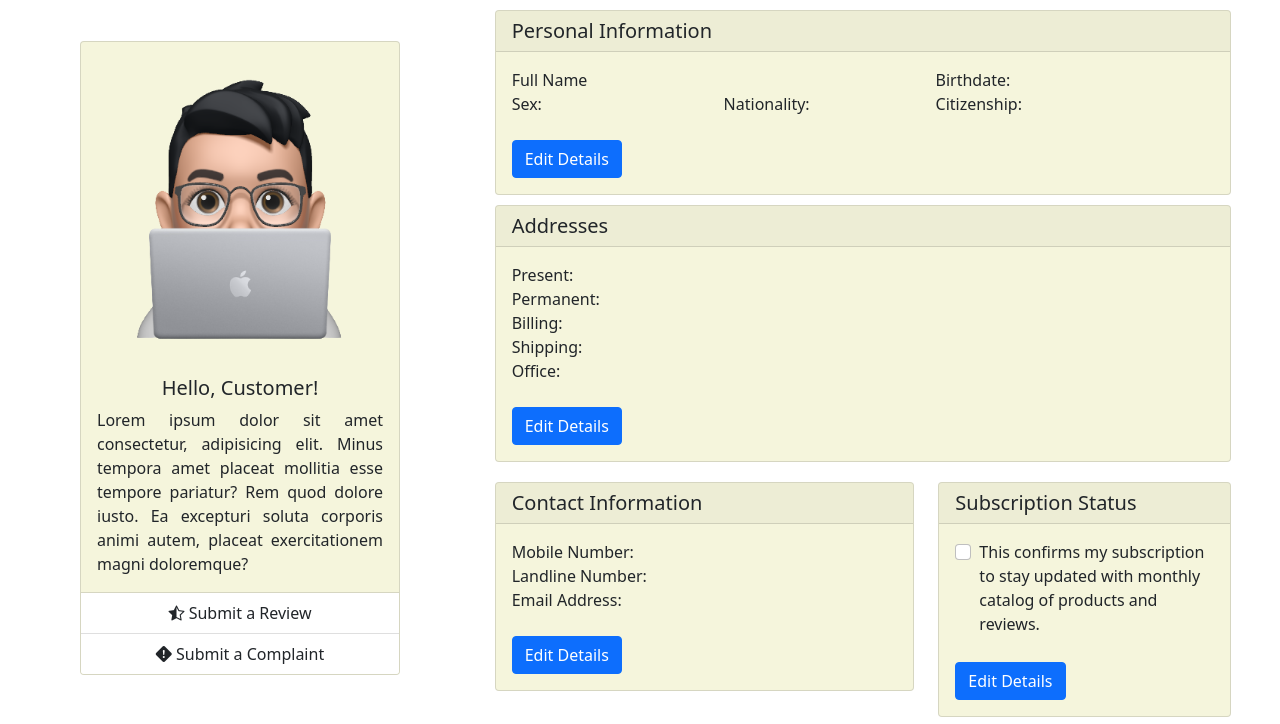
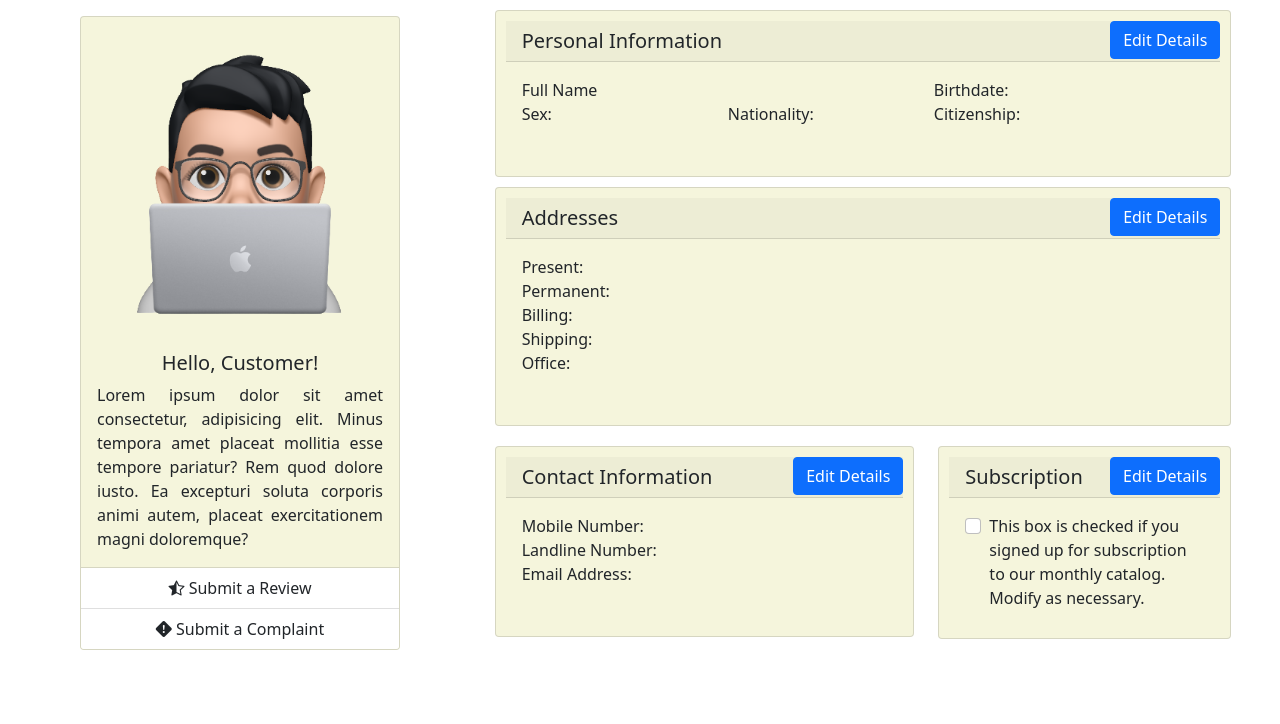
Before and after one commit to Coscolluela/MarKitten, a Django app: template markitten/markitten_app/templates/markitten_app/profile.html in a window 1280 px wide. Shown: the part 76-800 px from the top of the page. Run offline with Django 3.2, Linux system fonts and the light colour scheme; the template is opened without the code that fills it, so the values that code supplies are empty; parts of the project's set-up code (start-up, migrations or seed data) failed here and were passed over.

Commit message:
Improved Profile Page

```diff
--- a/markitten/markitten_app/templates/markitten_app/profile.html
+++ b/markitten/markitten_app/templates/markitten_app/profile.html
@@ -41,7 +41,7 @@
 
     <div class="row">
         <div class="col-lg-4" id="fade-in" style="margin-left: 60px;">
-            <div class="card" style="width: 20rem; background-color: beige; margin-top: 10%; margin-left: 20px;">
+            <div class="card" style="width: 20rem; background-color: beige; margin-top: 4%; margin-left: 20px;">
                 <img src="assets/images/sampleProfile.png" alt="">
                 <div class="card-body">
                     <h5 class="card-title" style="text-align: center;">Hello, Customer!</h5>
@@ -74,8 +74,12 @@
             </div>
         </div>
         <div class="col-lg-7">
-            <div class="card" id="slide-in-left" style="background-color: beige;">
-                <h5 class="card-header">Personal Information</h5>
+            <div class="card" id="slide-in-left" style="background-color: beige; padding: 10px;">
+                <div>
+                    <button class="btn btn-primary" href="#" role="button" style="float: right; ">Edit Details</button>
+                    <h5 class="card-header">Personal Information</h5>
+                </div>
+
                 <div class="card-body">
                     <!-- <h5 class="card-title">Special title treatment</h5> -->
                     <div class="row">
@@ -98,11 +102,13 @@
                         </div>
                     </div>
                     <br>
-                    <a href="#" class="btn btn-primary">Edit Details</a>
                 </div>
             </div>
-            <div class="card" id="slide-in-left" style="background-color: beige;">
-                <h5 class="card-header">Addresses</h5>
+            <div class="card" id="slide-in-left" style="background-color: beige; padding: 10px">
+                <div>
+                    <button class="btn btn-primary" href="#" role="button" style="float: right; ">Edit Details</button>
+                    <h5 class="card-header">Addresses</h5>
+                </div>
                 <div class="card-body">
                     <!-- <h5 class="card-title">Special title treatment</h5> -->
                     Present:
@@ -115,14 +121,16 @@
                     <br>
                     Office:
                     <br><br>
-                    <!-- <p class="card-text">With supporting text below as a natural lead-in to additional content.</p> -->
-                    <a href="#" class="btn btn-primary">Edit Details</a>
                 </div>
             </div>
             <div class="row">
                 <div class="col-md-7">
-                    <div class="card" id="slide-in-left" style="background-color: beige;">
-                        <h5 class="card-header">Contact Information</h5>
+                    <div class="card" id="slide-in-left" style="background-color: beige; padding: 10px">
+                        <div>
+                            <button class="btn btn-primary" href="#" role="button" style="float: right; ">Edit
+                                Details</button>
+                            <h5 class="card-header">Contact Information</h5>
+                        </div>
                         <div class="card-body">
                             <!-- <h5 class="card-title">Special title treatment</h5>
                             <p class="card-text">With supporting text below as a natural lead-in to additional content.
@@ -133,26 +141,24 @@
                             <br>
                             Email Address:
                             <br><br>
-                            <a href="#" class="btn btn-primary">Edit Details</a>
                         </div>
                     </div>
                 </div>
                 <div class="col-md-5">
-                    <div class="card" id="slide-in-left" style="background-color: beige;">
-                        <h5 class="card-header">Subscription Status</h5>
+                    <div class="card" id="slide-in-left" style="background-color: beige; padding: 10px">
+                        <div>
+                            <button class="btn btn-primary" href="#" role="button" style="float: right; ">Edit
+                                Details</button>
+                            <h5 class="card-header">Subscription</h5>
+                        </div>
                         <div class="card-body">
                             <div class="form-check">
                                 <input class="form-check-input" type="checkbox" value="" id="flexCheckDefault">
                                 <label class="form-check-label" for="flexCheckDefault">
-                                    This confirms my subscription to stay updated with monthly catalog of
-                                    products and reviews.
+                                    This box is checked if you signed up for subscription to our monthly catalog. Modify
+                                    as necessary.
                                 </label>
                             </div>
-                            <br>
-                            <!-- <h5 class="card-title">Special title treatment</h5> -->
-                            <!-- <p class="card-text">With supporting text below as a natural lead-in to additional content. -->
-
-                            <a href="#" class="btn btn-primary">Edit Details</a>
                         </div>
                     </div>
                 </div>
```
